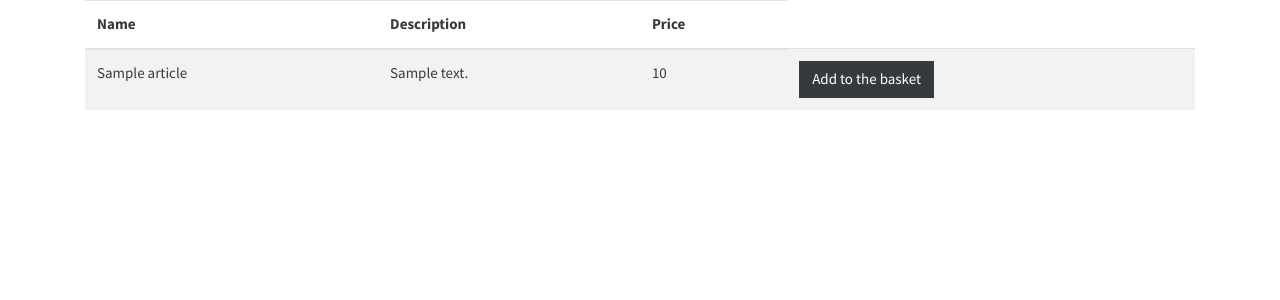
After one commit to halynamecherzhak/ShoppingBasket, a Symfony app: template templates/products/products.html.twig in a window 1280 px wide. The commit adds this page. Shown: the top 300 px of the page. Run offline with Twig, Linux system fonts and the light colour scheme; the template is opened without the code that fills it: most values are stand-ins (such as "Sample title", 1, 10 or a date in 2020); some libraries are stand-ins or nearby versions.

Commit message:
added Product entity

```diff
--- a/composer.json
+++ b/composer.json
@@ -5,7 +5,7 @@
         "php": "^7.1.3",
         "ext-ctype": "*",
         "ext-iconv": "*",
-        "sensio/framework-extra-bundle": "^5.1",
+        "sensio/framework-extra-bundle": "^5.3",
         "symfony/asset": "4.2.*",
         "symfony/console": "4.2.*",
         "symfony/dotenv": "4.2.*",
@@ -13,8 +13,9 @@
         "symfony/flex": "^1.1",
         "symfony/form": "4.2.*",
         "symfony/framework-bundle": "4.2.*",
+        "symfony/maker-bundle": "^1.11",
         "symfony/monolog-bundle": "^3.1",
-        "symfony/orm-pack": "*",
+        "symfony/orm-pack": "^1.0",
         "symfony/process": "4.2.*",
         "symfony/security-bundle": "4.2.*",
         "symfony/serializer-pack": "*",
@@ -27,7 +28,6 @@
     },
     "require-dev": {
         "symfony/debug-pack": "*",
-        "symfony/maker-bundle": "^1.0",
         "symfony/profiler-pack": "*",
         "symfony/test-pack": "*",
         "symfony/web-server-bundle": "4.2.*"
--- a/templates/base.html.twig
+++ b/templates/base.html.twig
@@ -3,10 +3,22 @@
 <head>
     <meta charset="UTF-8">
     <title>{% block title %}Welcome!{% endblock %}</title>
-        {% block stylesheets %}{% endblock %}
+    <lin rel="stylesheet" href="css/styles.css"></lin>
+    {% block stylesheets %}
+        <link rel="stylesheet" href="https://bootswatch.com/4/cosmo/bootstrap.min.css">
+        <link rel="stylesheet" href="{{ asset('css/styles.css') }}">
+    {% endblock %}
+
 </head>
 <body>
+<div class="container">
     {% block body %}{% endblock %}
+</div>
+
+<script src="https://code.jquery.com/jquery-3.3.1.slim.min.js" integrity="sha384-q8i/X+965DzO0rT7abK41JStQIAqVgRVzpbzo5smXKp4YfRvH+8abtTE1Pi6jizo" crossorigin="anonymous"></script>
+<script src="https://cdnjs.cloudflare.com/ajax/libs/popper.js/1.14.6/umd/popper.min.js" integrity="sha384-wHAiFfRlMFy6i5SRaxvfOCifBUQy1xHdJ/yoi7FRNXMRBu5WHdZYu1hA6ZOblgut" crossorigin="anonymous"></script>
+<script src="https://stackpath.bootstrapcdn.com/bootstrap/4.2.1/js/bootstrap.min.js" integrity="sha384-B0UglyR+jN6CkvvICOB2joaf5I4l3gm9GU6Hc1og6Ls7i6U/mkkaduKaBhlAXv9k" crossorigin="anonymous"></script>
+
 {% block javascripts %}{% endblock %}
 </body>
 </html>
--- /dev/null
+++ b/templates/products/products.html.twig
@@ -0,0 +1,33 @@
+{% extends 'base.html.twig' %}
+{% block title %}Products{% endblock %}
+
+{% block body %}
+
+
+
+    {% if articles %}
+        <table id="articles" class="table table-striped">
+            <thead>
+            <tr>
+                <th>Name</th>
+                <th>Description</th>
+                <th>Price</th>
+            </tr>
+            </thead>
+            <tbody>
+            {% for article in articles %}
+                <tr>
+                    <td>{{ article.name }}</td>
+                    <td>{{ article.description }}</td>
+                    <td>{{ article.price }}</td>
+                    <td>
+                        <a href="" class="btn btn-dark">Add to the basket</a>
+                    </td>
+                </tr>
+            {% endfor %}
+            </tbody>
+        </table>
+    {% else %}
+        <p>No products to display</p>
+    {% endif %}
+{% endblock %}
```
Also changed, not shown: src/Controller/MainPageControlller.php (added, +34 -0 lines), 2 other files. Lines whose indentation alone changed are shown as unchanged.
